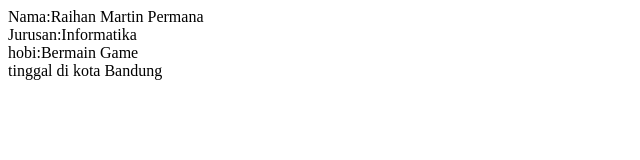
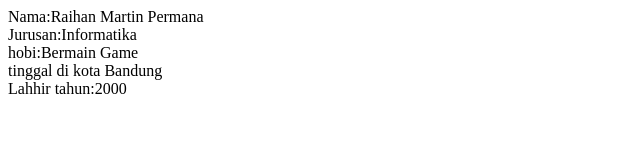
Before and after one commit to raihanmartin/IF3123, a plain HTML site: page Praktikun/chapter1/index.html in a window 1280 px wide. Shown: the whole page, without its empty margins (0-640 px from the left). Drawn offline with Linux system fonts and the light colour scheme.

Commit message:
no message

```diff
--- a/Praktikun/chapter1/index.html
+++ b/Praktikun/chapter1/index.html
@@ -8,5 +8,6 @@
 <div>Jurusan:Informatika</div>
 <div>hobi:Bermain Game</div>
 <div>tinggal di kota Bandung</div>
+<div>Lahhir tahun:2000</div>
 </body>
 </html>
```
